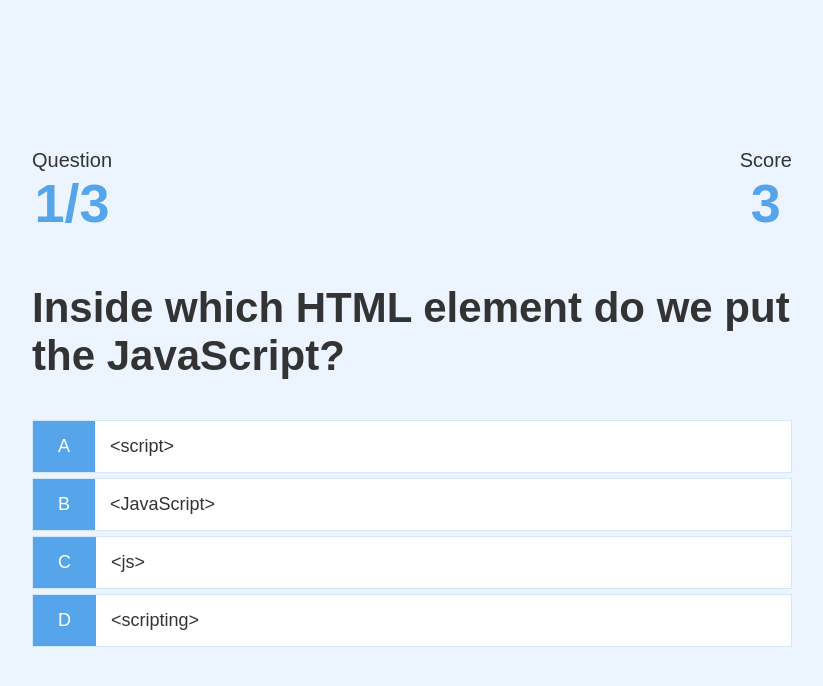
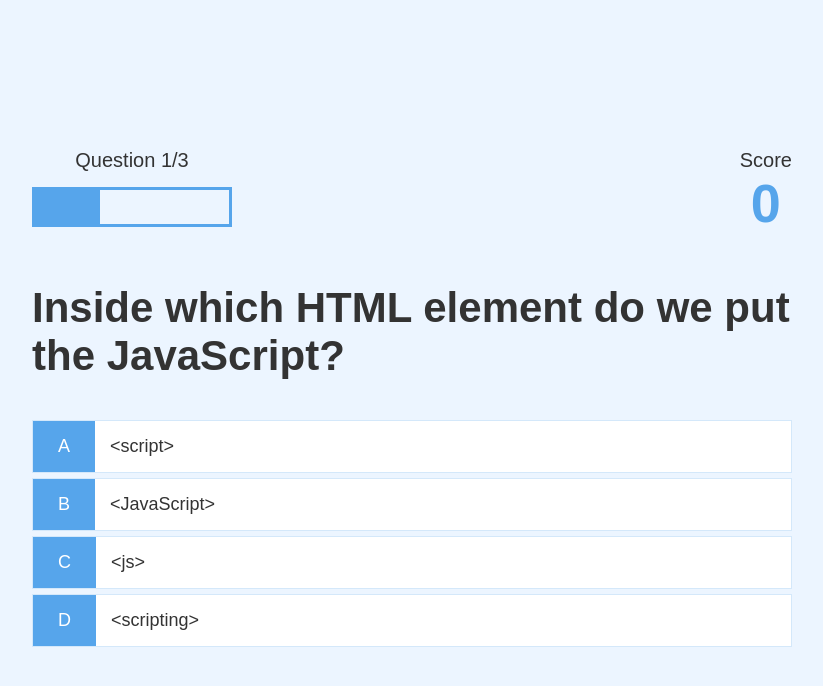
Before and after one commit to IShepherd77/js_quiz_attempt_1, a plain HTML site: page game.html in a window 1280 px wide. Shown: the whole page, without its empty margins (228-1051 px from the left). Drawn offline with Linux system fonts and the light colour scheme.

Commit message:
added progress bar

```diff
--- a/game.css
+++ b/game.css
@@ -48,3 +48,16 @@
 .hud-main-text {
     text-align: center;
 }
+
+#progressBar {
+    width: 20rem;
+    height: 4rem;
+    border: 0.3rem solid #56a5eb;
+    margin-top: 1.5rem;
+}
+
+#progressBarFull {
+    height: 3.4rem;
+    background-color: #56a5eb;
+    width: 0%;
+}
--- a/game.html
+++ b/game.html
@@ -14,12 +14,14 @@
         <div id="game" class="justify-center flex-column">
             <div id="hud">
                 <div id ="hud-item">
-                    <p class="hud-prefix">
+                    <p id="progressText" class="hud-prefix">
                         Question
                     </p>
-                    <h1 class="hud-main-text" id="questionCounter">
-                        1/3
-                    </h1>
+                   <div id="progressBar">
+                       <div id="progressBarFull">
+
+                       </div>
+                   </div>
                 </div>
 
             <div id ="hud-item">
@@ -27,7 +29,7 @@
                     Score
                 </p>
                 <h1 class="hud-main-text" id="score">
-                    3
+                    0
                 </h1>
             </div>
         </div>
--- a/game.js
+++ b/game.js
@@ -1,5 +1,9 @@
 const question = document.getElementById("question");
 const choices = Array.from(document.getElementsByClassName("choice-text"));
+const progressText = document.getElementById("progressText");
+const scoreText = document.getElementById("score");
+const progressBarFull = document.getElementById("progressBarFull");
+
 
 let currentQuestion = {};
 let acceptingAnswers = false;
@@ -56,6 +60,12 @@ if (availableQuestions.length === 0 || questionCounter >= MAX_QUESTIONS) {
 }
 
     questionCounter++;
+    progressText.innerHTML = `Question ${questionCounter}/${MAX_QUESTIONS}`;
+
+    //UPDATE PROGRESS BAR
+
+    progressBarFull.style.width = `${(questionCounter / MAX_QUESTIONS) * 100}%`;
+
     const questionIndex = Math.floor(Math.random() * availableQuestions.length);
     currentQuestion = availableQuestions[questionIndex];
     question.innerText = currentQuestion.question;
@@ -80,6 +90,10 @@ choices.forEach(choice => {
 
         const classToApply = selectedAnswer == currentQuestion.answer ? 'correct' : 'incorrect';
 
+        if (classToApply === "correct") {
+            incrementScore(CORRECT_BONUS);
+        }
+
         selectedChoice.parentElement.classList.add(classToApply);
 
         setTimeout ( () => {
@@ -90,5 +104,9 @@ choices.forEach(choice => {
     });
 });
 
+incrementScore = num => {
+    score += num;
+    scoreText.innerText = score;
+}
 
 startGame();
```
Also changed, not shown: end.html (added), end.js (added).
